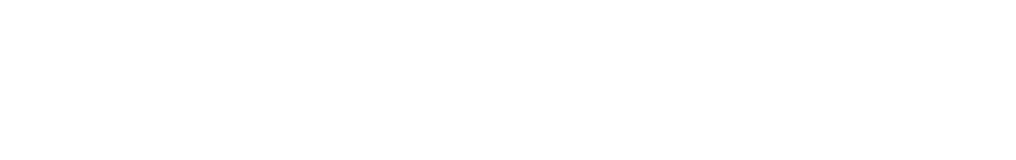
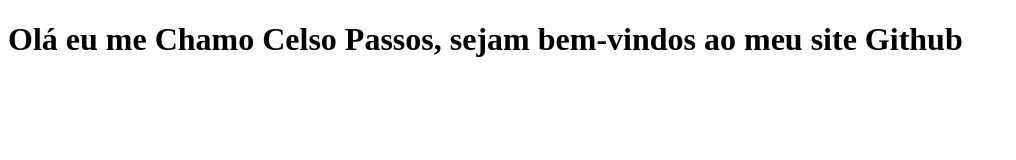
Before and after one commit to CelsoPassosdev/celsopassosdev.github.io, a plain HTML site: page index.html in a window 1280 px wide. Shown: the whole page, without its empty margins (0-1016 px from the left). Drawn offline with Linux system fonts and the light colour scheme.

Commit message:
testando com h1

```diff
--- a/index.html
+++ b/index.html
@@ -7,6 +7,7 @@
 </head>
 <body>
     <header>
+        <h1>Olá eu me Chamo Celso Passos, sejam bem-vindos ao meu site Github</h1>
 
     </header>
     <script type="module" src="myscripts.js"></script>
```
